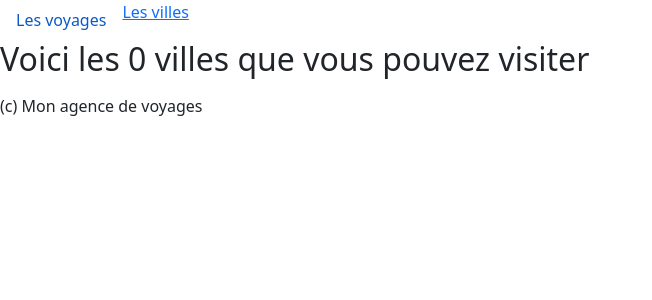
After one commit to Iry77/webtravel, a Django app: template webtravel/applitravel/templates/applitravel/villes.html in a window 1280 px wide. The commit adds this page. Shown: the top 300 px of the page, without its empty margins (0-652 px from the left). Run offline with Django 5.2, Linux system fonts and the light colour scheme; the template is opened without the code that fills it, so the values that code supplies are empty.

Commit message:
fin tp3 avec BootStrap

```diff
--- /dev/null
+++ b/webtravel/applitravel/templates/applitravel/villes.html
@@ -0,0 +1,31 @@
+<!DOCTYPE html>
+<html lang="fr">
+    <head>
+        <meta charset="utf-8">
+        <link href="https://cdn.jsdelivr.net/npm/bootstrap@5.0.2/dist/css/bootstrap.min.css" rel="stylesheet" integrity="sha384-EVSTQN3/azprG1Anm3QDgpJLIm9Nao0Yz1ztcQTwFspd3yD65VohhpuuCOmLASjC" crossorigin="anonymous">
+        <title>Les villes</title>
+    </head>
+    <body>
+        <header>
+            <ul class="nav">
+                <li class="nav-item">
+                    <a class="nav-link" href="/voyages/">Les voyages</a>
+                </li>
+                <li class="nav-item">
+                    <a class="nav-link-active" aria-current="page" href="/villes/">Les villes</a>
+                </li>
+            </ul>
+        </header>
+        <main>
+            <h2>Voici les {{villes|length}} villes que vous pouvez visiter</h2>
+            <ul>
+                {% for vil in villes %}
+                    <li>{{vil.IDVille}} {{vil.NomVille}} ({{vil.NomPays}}) </li>
+                {% endfor %}
+            </ul>
+        </main>
+        <footer>
+            (c) Mon agence de voyages
+        </footer>
+    </body>
+</html>
```
Also changed, not shown: webtravel/applitravel/templates/applitravel/voyages.html (+9 -8 lines), webtravel/applitravel/views.py (+12 -0 lines).
